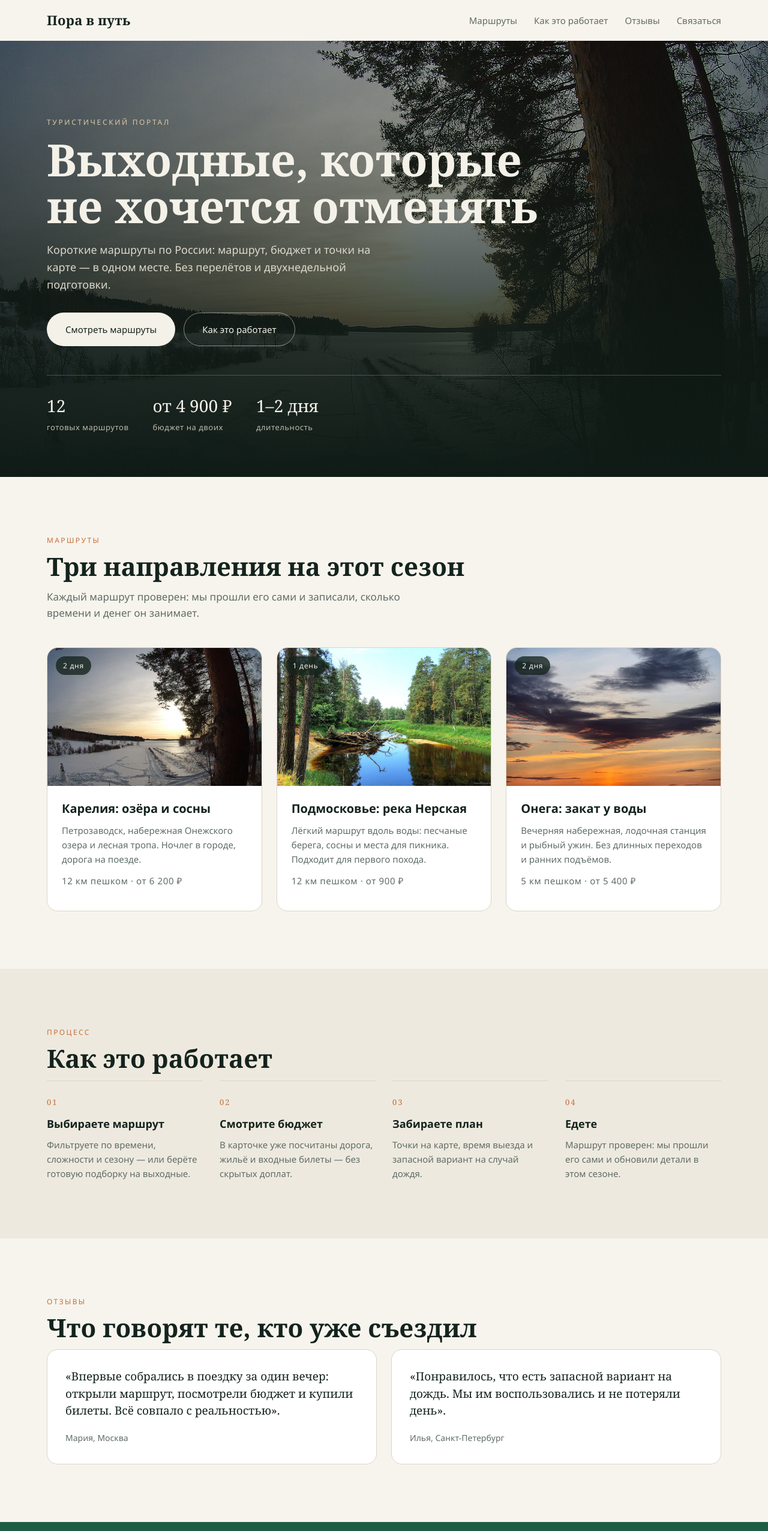
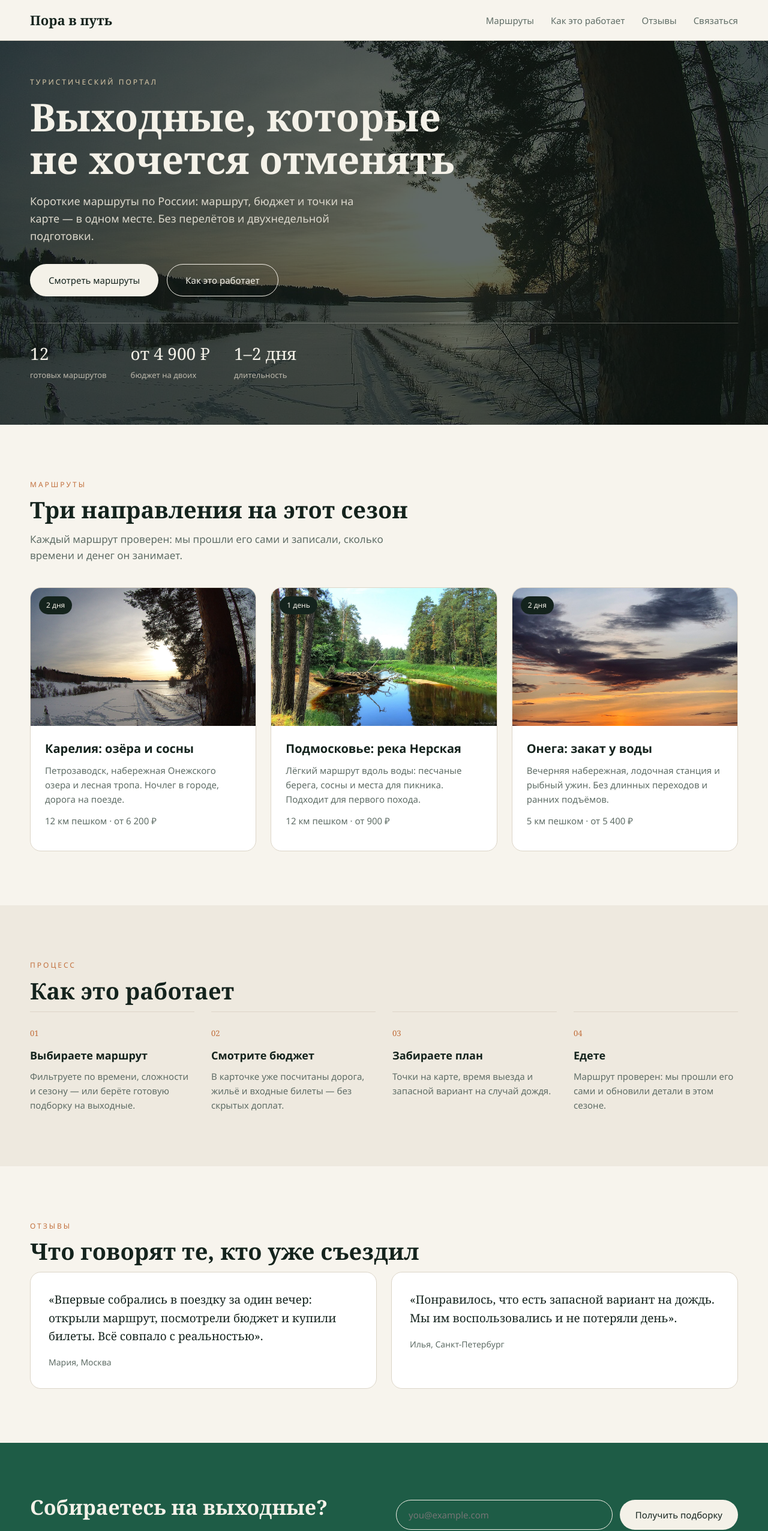
Before and after one commit to nestyleonova/pora-v-put, a plain HTML site: page index.html in a window 1280 px wide. Shown: the top 2552 px of the page at 60% size. Drawn offline with Linux system fonts and the light colour scheme.

Commit message:
Правки стилей и скрипта

```diff
--- a/css/style.css
+++ b/css/style.css
@@ -1,32 +1,10 @@
-:root {
-    --ink: #14231d;
-    --ink-soft: #2c3b34;
-    --muted: #5f6d66;
-    --paper: #f7f4ed;
-    --paper-soft: #eee9df;
-    --accent: #1e5c46;
-    --accent-dark: #164534;
-    --warm: #c2703d;
-    --line: #dcd5c8;
-    --radius: 18px;
-    --container: 1180px;
-}
-
-* {
-    box-sizing: border-box;
-}
-
-html {
-    scroll-behavior: smooth;
-}
-
 body {
     margin: 0;
     font-family: "Segoe UI", Arial, sans-serif;
-    color: var(--ink);
-    background: var(--paper);
+    font-size: 16px;
     line-height: 1.6;
-    -webkit-font-smoothing: antialiased;
+    color: #14231d;
+    background: #f7f4ed;
 }
 
 img {
@@ -39,42 +17,25 @@ a {
 }
 
 .container {
-    width: 100%;
-    max-width: var(--container);
+    max-width: 1180px;
     margin: 0 auto;
     padding: 0 28px;
 }
 
-.visually-hidden {
-    position: absolute;
-    width: 1px;
-    height: 1px;
-    overflow: hidden;
-    clip: rect(0 0 0 0);
-    white-space: nowrap;
-}
-
-/* ---------- шапка ---------- */
+/* шапка */
 .site-header {
     position: sticky;
     top: 0;
     z-index: 40;
-    background: rgba(247, 244, 237, 0.92);
-    border-bottom: 1px solid transparent;
-    backdrop-filter: blur(10px);
-    transition: border-color 0.2s ease;
-}
-
-.site-header.is-scrolled {
-    border-bottom-color: var(--line);
+    background: #f7f4ed;
+    border-bottom: 1px solid #dcd5c8;
 }
 
 .site-header__inner {
     display: flex;
     align-items: center;
     justify-content: space-between;
-    gap: 24px;
-    max-width: var(--container);
+    max-width: 1180px;
     margin: 0 auto;
     padding: 16px 28px;
 }
@@ -82,8 +43,7 @@ a {
 .brand {
     font-family: Georgia, "Times New Roman", serif;
     font-size: 22px;
-    font-weight: 700;
-    letter-spacing: 0.01em;
+    font-weight: bold;
     text-decoration: none;
 }
 
@@ -93,68 +53,45 @@ a {
 }
 
 .nav a {
-    position: relative;
     font-size: 15px;
+    color: #5f6d66;
     text-decoration: none;
-    color: var(--muted);
-    padding: 4px 0;
-}
-
-.nav a::after {
-    content: "";
-    position: absolute;
-    left: 0;
-    bottom: -2px;
-    width: 0;
-    height: 1px;
-    background: var(--accent);
-    transition: width 0.2s ease;
 }
 
 .nav a:hover {
-    color: var(--ink);
-}
-
-.nav a:hover::after {
-    width: 100%;
+    color: #1e5c46;
 }
 
 .nav-toggle {
     display: none;
-    flex-direction: column;
-    gap: 5px;
     width: 44px;
     height: 44px;
     padding: 12px;
-    border: 1px solid var(--line);
+    border: 1px solid #dcd5c8;
     border-radius: 12px;
     background: transparent;
-    cursor: pointer;
 }
 
 .nav-toggle span {
-    height: 1.5px;
-    background: var(--ink);
-    border-radius: 2px;
+    display: block;
+    height: 2px;
+    margin-bottom: 5px;
+    background: #14231d;
 }
 
-/* ---------- герой ---------- */
+/* первый экран */
 .hero {
     position: relative;
     display: flex;
     align-items: flex-end;
-    min-height: calc(100vh - 73px);
-    padding: 0 0 72px;
+    min-height: 640px;
     overflow: hidden;
 }
 
-.hero__image,
-.hero__overlay {
+.hero__image {
     position: absolute;
-    inset: 0;
-}
-
-.hero__image {
+    top: 0;
+    left: 0;
     width: 100%;
     height: 100%;
     object-fit: cover;
@@ -162,23 +99,27 @@ a {
 }
 
 .hero__overlay {
-    background: linear-gradient(180deg, rgba(15, 27, 22, 0.3) 0%, rgba(15, 27, 22, 0.55) 35%, rgba(15, 27, 22, 0.88) 75%, #0f1b16 100%);
+    position: absolute;
+    top: 0;
+    left: 0;
+    width: 100%;
+    height: 100%;
+    background: rgba(15, 27, 22, 0.65);
 }
 
 .hero__content {
     position: relative;
-    z-index: 2;
     width: 100%;
-    max-width: var(--container);
+    max-width: 1180px;
     margin: 0 auto;
-    padding: 0 28px;
+    padding: 0 28px 72px;
     color: #f4f1e8;
 }
 
 .hero__kicker {
     margin: 0 0 14px;
     font-size: 12px;
-    letter-spacing: 0.22em;
+    letter-spacing: 3px;
     text-transform: uppercase;
     color: #d9c9a8;
 }
@@ -186,9 +127,8 @@ a {
 .hero h1 {
     margin: 0 0 20px;
     font-family: Georgia, "Times New Roman", serif;
-    font-size: clamp(38px, 6vw, 74px);
-    line-height: 1.05;
-    font-weight: 700;
+    font-size: 64px;
+    line-height: 1.1;
 }
 
 .hero__text {
@@ -200,53 +140,34 @@ a {
 
 .hero__actions {
     display: flex;
-    flex-wrap: wrap;
     gap: 14px;
-    margin-bottom: 48px;
+    margin-bottom: 44px;
 }
 
 .button {
-    display: inline-flex;
-    align-items: center;
-    justify-content: center;
-    padding: 15px 30px;
+    padding: 14px 30px;
     border: 1px solid transparent;
-    border-radius: 999px;
+    border-radius: 30px;
     font-size: 15px;
     text-decoration: none;
-    cursor: pointer;
-    transition: background 0.2s ease, color 0.2s ease, border-color 0.2s ease;
 }
 
 .button--light {
     background: #f4f1e8;
-    color: var(--ink);
-}
-
-.button--light:hover {
-    background: #fff;
+    color: #14231d;
 }
 
 .button--ghost {
-    border-color: rgba(244, 241, 232, 0.5);
+    border-color: #f4f1e8;
     color: #f4f1e8;
-}
-
-.button--ghost:hover {
-    border-color: #f4f1e8;
 }
 
 .hero__stats {
     display: flex;
-    flex-wrap: wrap;
     gap: 40px;
     margin: 0;
     padding-top: 28px;
-    border-top: 1px solid rgba(244, 241, 232, 0.22);
-}
-
-.hero__stats div {
-    min-width: 130px;
+    border-top: 1px solid rgba(244, 241, 232, 0.3);
 }
 
 .hero__stats dt {
@@ -257,61 +178,52 @@ a {
 .hero__stats dd {
     margin: 4px 0 0;
     font-size: 13px;
-    letter-spacing: 0.04em;
     color: #bdb9ad;
 }
 
-/* ---------- секции ---------- */
+/* секции */
 .section {
-    padding: 96px 0;
+    padding: 90px 0;
 }
 
 .section--soft {
-    background: var(--paper-soft);
+    background: #eee9df;
 }
 
 .section__kicker {
     margin: 0 0 10px;
     font-size: 12px;
-    letter-spacing: 0.2em;
+    letter-spacing: 3px;
     text-transform: uppercase;
-    color: var(--warm);
+    color: #c2703d;
 }
 
 .section__title {
     margin: 0 0 12px;
     font-family: Georgia, "Times New Roman", serif;
-    font-size: clamp(28px, 3.4vw, 42px);
-    line-height: 1.15;
+    font-size: 38px;
+    line-height: 1.2;
 }
 
 .section__lead {
     max-width: 640px;
-    margin: 0 0 44px;
-    color: var(--muted);
+    margin: 0 0 40px;
     font-size: 17px;
+    color: #5f6d66;
 }
 
-/* ---------- карточки маршрутов ---------- */
+/* карточки маршрутов */
 .route-grid {
     display: grid;
-    grid-template-columns: repeat(auto-fit, minmax(300px, 1fr));
+    grid-template-columns: repeat(3, 1fr);
     gap: 24px;
 }
 
 .route-card {
-    display: flex;
-    flex-direction: column;
     background: #fff;
-    border: 1px solid var(--line);
-    border-radius: var(--radius);
+    border: 1px solid #dcd5c8;
+    border-radius: 18px;
     overflow: hidden;
-    transition: transform 0.25s ease, box-shadow 0.25s ease;
-}
-
-.route-card:hover {
-    transform: translateY(-6px);
-    box-shadow: 0 24px 48px rgba(20, 35, 29, 0.12);
 }
 
 .route-card__media {
@@ -328,12 +240,11 @@ a {
     position: absolute;
     top: 14px;
     left: 14px;
-    padding: 6px 12px;
-    border-radius: 999px;
-    background: rgba(20, 35, 29, 0.78);
+    padding: 5px 12px;
+    border-radius: 20px;
+    background: #14231d;
     color: #f4f1e8;
     font-size: 12px;
-    letter-spacing: 0.06em;
 }
 
 .route-card__body {
@@ -347,35 +258,30 @@ a {
 
 .route-card__body p {
     margin: 0 0 12px;
-    color: var(--muted);
     font-size: 15px;
+    color: #5f6d66;
 }
 
 .route-card__meta {
-    margin: 0;
-    font-size: 13px;
-    letter-spacing: 0.04em;
-    color: var(--accent);
+    color: #1e5c46;
 }
 
-/* ---------- шаги ---------- */
+/* шаги */
 .steps {
     display: grid;
-    grid-template-columns: repeat(auto-fit, minmax(230px, 1fr));
+    grid-template-columns: repeat(4, 1fr);
     gap: 28px;
-    margin-top: 12px;
 }
 
 .step {
     padding-top: 22px;
-    border-top: 1px solid var(--line);
+    border-top: 1px solid #dcd5c8;
 }
 
 .step__number {
     font-family: Georgia, "Times New Roman", serif;
     font-size: 13px;
-    letter-spacing: 0.16em;
-    color: var(--warm);
+    color: #c2703d;
 }
 
 .step h3 {
@@ -385,14 +291,14 @@ a {
 
 .step p {
     margin: 0;
-    color: var(--muted);
     font-size: 15px;
+    color: #5f6d66;
 }
 
-/* ---------- отзывы ---------- */
+/* отзывы */
 .reviews {
     display: grid;
-    grid-template-columns: repeat(auto-fit, minmax(300px, 1fr));
+    grid-template-columns: repeat(2, 1fr);
     gap: 24px;
 }
 
@@ -400,33 +306,32 @@ a {
     margin: 0;
     padding: 30px;
     background: #fff;
-    border: 1px solid var(--line);
-    border-radius: var(--radius);
+    border: 1px solid #dcd5c8;
+    border-radius: 18px;
 }
 
 .review p {
-    margin: 0 0 18px;
+    margin: 0 0 16px;
     font-family: Georgia, "Times New Roman", serif;
     font-size: 19px;
-    line-height: 1.5;
 }
 
 .review cite {
     font-style: normal;
     font-size: 14px;
-    color: var(--muted);
+    color: #5f6d66;
 }
 
-/* ---------- призыв ---------- */
+/* подписка */
 .cta {
-    padding: 88px 0;
-    background: var(--accent);
+    padding: 80px 0;
+    background: #1e5c46;
     color: #f4f1e8;
 }
 
 .cta__inner {
     display: grid;
-    grid-template-columns: 1.1fr 1fr;
+    grid-template-columns: 1fr 1fr;
     gap: 40px;
     align-items: center;
 }
@@ -434,8 +339,7 @@ a {
 .cta__title {
     margin: 0 0 10px;
     font-family: Georgia, "Times New Roman", serif;
-    font-size: clamp(26px, 3vw, 38px);
-    line-height: 1.2;
+    font-size: 34px;
 }
 
 .cta__text {
@@ -451,41 +355,33 @@ a {
 
 .cta__form input {
     flex: 1 1 240px;
-    padding: 15px 20px;
-    border: 1px solid rgba(244, 241, 232, 0.35);
-    border-radius: 999px;
-    background: rgba(244, 241, 232, 0.08);
+    padding: 14px 20px;
+    border: 1px solid #f4f1e8;
+    border-radius: 30px;
+    background: transparent;
     color: #f4f1e8;
-    font: inherit;
-}
-
-.cta__form input::placeholder {
-    color: #bfd0c6;
+    font-family: inherit;
+    font-size: 15px;
 }
 
 .cta__form button {
-    padding: 15px 26px;
-    border: 0;
-    border-radius: 999px;
+    padding: 14px 26px;
+    border: none;
+    border-radius: 30px;
     background: #f4f1e8;
-    color: var(--ink);
-    font: inherit;
-    cursor: pointer;
-}
-
-.cta__form button:hover {
-    background: #fff;
+    color: #14231d;
+    font-family: inherit;
+    font-size: 15px;
 }
 
 .cta__note {
-    flex: 1 0 100%;
+    width: 100%;
     min-height: 20px;
     margin: 4px 0 0;
     font-size: 14px;
-    color: #d7e2db;
 }
 
-/* ---------- подвал ---------- */
+/* подвал */
 .site-footer {
     padding: 48px 0;
     background: #0f1b16;
@@ -494,10 +390,10 @@ a {
 }
 
 .site-footer__inner {
-    display: grid;
-    grid-template-columns: 1.4fr 1fr auto;
-    gap: 28px;
-    align-items: center;
+    display: flex;
+    flex-wrap: wrap;
+    justify-content: space-between;
+    gap: 24px;
 }
 
 .site-footer__brand {
@@ -511,100 +407,83 @@ a {
     margin: 0;
 }
 
-.site-footer__nav {
-    display: flex;
-    flex-wrap: wrap;
-    gap: 18px;
-}
-
 .site-footer__nav a {
+    margin-right: 18px;
+    color: #cfd8d2;
     text-decoration: none;
-    color: #cfd8d2;
-}
-
-.site-footer__nav a:hover {
-    color: #fff;
 }
 
 .site-footer__copy {
     color: #8fa197;
 }
 
-/* ---------- появление при прокрутке ---------- */
-.reveal {
-    opacity: 0;
-    transform: translateY(24px);
-    transition: opacity 0.6s ease, transform 0.6s ease;
-}
-
-.reveal.is-visible {
-    opacity: 1;
-    transform: none;
-}
-
-/* ---------- адаптив ---------- */
-@media (max-width: 900px) {
-    .cta__inner,
-    .site-footer__inner {
-        grid-template-columns: 1fr;
+/* адаптив */
+@media (max-width: 1000px) {
+    .route-grid,
+    .steps {
+        grid-template-columns: repeat(2, 1fr);
     }
 
-    .site-footer__inner {
-        gap: 20px;
+    .hero h1 {
+        font-size: 46px;
     }
 }
 
 @media (max-width: 820px) {
-    .nav-toggle {
-        display: flex;
-    }
-
     .nav {
-        position: absolute;
-        top: 100%;
-        right: 20px;
-        left: 20px;
         display: none;
-        flex-direction: column;
-        gap: 0;
-        padding: 12px 8px;
-        background: var(--paper);
-        border: 1px solid var(--line);
-        border-radius: 14px;
-        box-shadow: 0 20px 40px rgba(20, 35, 29, 0.12);
     }
 
     .nav.is-open {
         display: flex;
+        flex-direction: column;
+        position: absolute;
+        top: 73px;
+        left: 20px;
+        right: 20px;
+        padding: 12px 8px;
+        background: #f7f4ed;
+        border: 1px solid #dcd5c8;
+        border-radius: 12px;
     }
 
     .nav a {
-        padding: 12px 14px;
-        font-size: 16px;
+        padding: 10px 14px;
+    }
+
+    .nav-toggle {
+        display: block;
     }
 
     .hero {
-        min-height: 88vh;
-        padding-bottom: 48px;
+        min-height: 560px;
+    }
+
+    .hero h1 {
+        font-size: 38px;
     }
 
     .hero__stats {
         gap: 24px;
     }
 
+    .cta__inner {
+        grid-template-columns: 1fr;
+    }
+
     .section {
-        padding: 64px 0;
+        padding: 60px 0;
     }
 }
 
-@media (prefers-reduced-motion: reduce) {
-    html {
-        scroll-behavior: auto;
+@media (max-width: 600px) {
+    .route-grid,
+    .steps,
+    .reviews {
+        grid-template-columns: 1fr;
     }
 
-    .reveal {
-        opacity: 1;
-        transform: none;
-        transition: none;
+    .hero h1 {
+        font-size: 32px;
     }
 }
--- a/js/main.js
+++ b/js/main.js
@@ -1,45 +1,21 @@
-const header = document.querySelector('.site-header');
 const nav = document.getElementById('nav');
 const navToggle = document.getElementById('navToggle');
 
-function onScroll() {
-    header.classList.toggle('is-scrolled', window.scrollY > 8);
-}
+navToggle.onclick = function () {
+    nav.classList.toggle('is-open');
+};
 
-window.addEventListener('scroll', onScroll, { passive: true });
-onScroll();
-
-navToggle.addEventListener('click', () => {
-    const isOpen = nav.classList.toggle('is-open');
-    navToggle.setAttribute('aria-expanded', String(isOpen));
-});
-
-nav.addEventListener('click', (event) => {
-    if (event.target.matches('a')) {
+nav.onclick = function (event) {
+    if (event.target.tagName === 'A') {
         nav.classList.remove('is-open');
-        navToggle.setAttribute('aria-expanded', 'false');
     }
-});
-
-const observer = new IntersectionObserver((entries) => {
-    entries.forEach((entry) => {
-        if (entry.isIntersecting) {
-            entry.target.classList.add('is-visible');
-            observer.unobserve(entry.target);
-        }
-    });
-}, { threshold: 0.15 });
-
-document.querySelectorAll('.section, .route-card, .step, .review').forEach((element) => {
-    element.classList.add('reveal');
-    observer.observe(element);
-});
+};
 
 const form = document.getElementById('subscribeForm');
 const note = document.getElementById('formNote');
 
-form.addEventListener('submit', (event) => {
+form.onsubmit = function (event) {
     event.preventDefault();
     note.textContent = 'Спасибо! Подборка придёт на указанную почту.';
     form.reset();
-});
+};
```
Also changed, not shown: index.html (+2 -3 lines).
